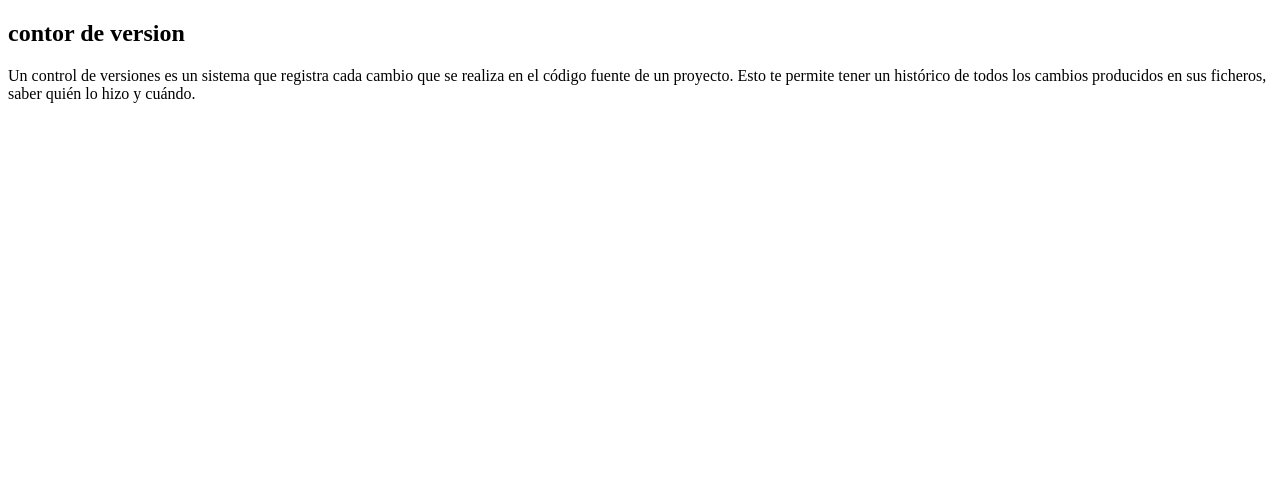
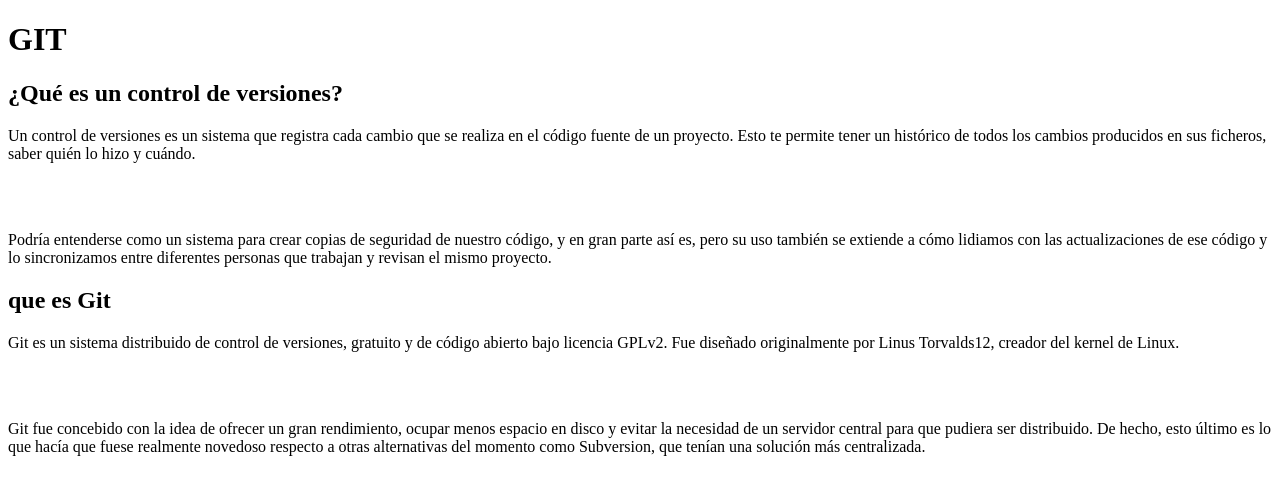
Before and after one commit to akikosaver12/workshop-GIT, a plain HTML site: page pruebra.html in a window 1280 px wide. Drawn offline with Linux system fonts and the light colour scheme.

Commit message:
nuevos avanses con el progama

```diff
--- a/pruebra.html
+++ b/pruebra.html
@@ -3,13 +3,55 @@
 <head>
     <meta charset="UTF-8">
     <meta name="viewport" content="width=device-width, initial-scale=1.0">
+   <link rel="stylesheet" href="">
     <title>Document</title>
 </head>
 <body>
-    <title>jejeje</title>
-    <h2> contor de version</h2>
-    <p>Un control de versiones es un sistema que registra cada cambio que se realiza
-        en el código fuente de un proyecto. Esto te permite tener un histórico de todos los
-        cambios producidos en sus ficheros, saber quién lo hizo y cuándo.</p>
+    <h1>GIT</h1>
+    <div class="contenedor1">
+        <h2>¿Qué es un control de versiones?</h2>
+
+        <div class="texto1">
+            <p>Un control de versiones es un sistema que registra cada cambio que se realiza
+                en el código fuente de un proyecto. Esto te permite tener un histórico de todos los
+                cambios producidos en sus ficheros, saber quién lo hizo y cuándo.</p>
+                <br>
+                <img src="" alt="">
+                <br>
+
+                <p>Podría entenderse como un sistema para crear copias de seguridad de nuestro
+                    código, y en gran parte así es, pero su uso también se extiende a cómo lidiamos con
+                    las actualizaciones de ese código y lo sincronizamos entre diferentes personas que
+                    trabajan y revisan el mismo proyecto.</p>
+        </div>
+    </div>
+
+
+
+
+
+
+
+
+    <div class="comtededor2">
+        <h2>que es Git</h2>
+        <div class="texto2">
+            <p>Git es un sistema distribuido de control de versiones, gratuito y de código abierto
+                bajo licencia GPLv2. Fue diseñado originalmente por Linus Torvalds12, creador del
+                kernel de Linux.</p>
+                <br>
+                <img src="" alt="">
+                <br>
+                <p>Git fue concebido con la idea de ofrecer un gran rendimiento, ocupar menos espacio
+                    en disco y evitar la necesidad de un servidor central para que pudiera ser distribuido.
+                    De hecho, esto último es lo que hacía que fuese realmente novedoso respecto a
+                    otras alternativas del momento como Subversion, que tenían una solución más
+                    centralizada.</p>
+        </div>
+    </div>
+
+
+
+
 </body>
 </html>
```
